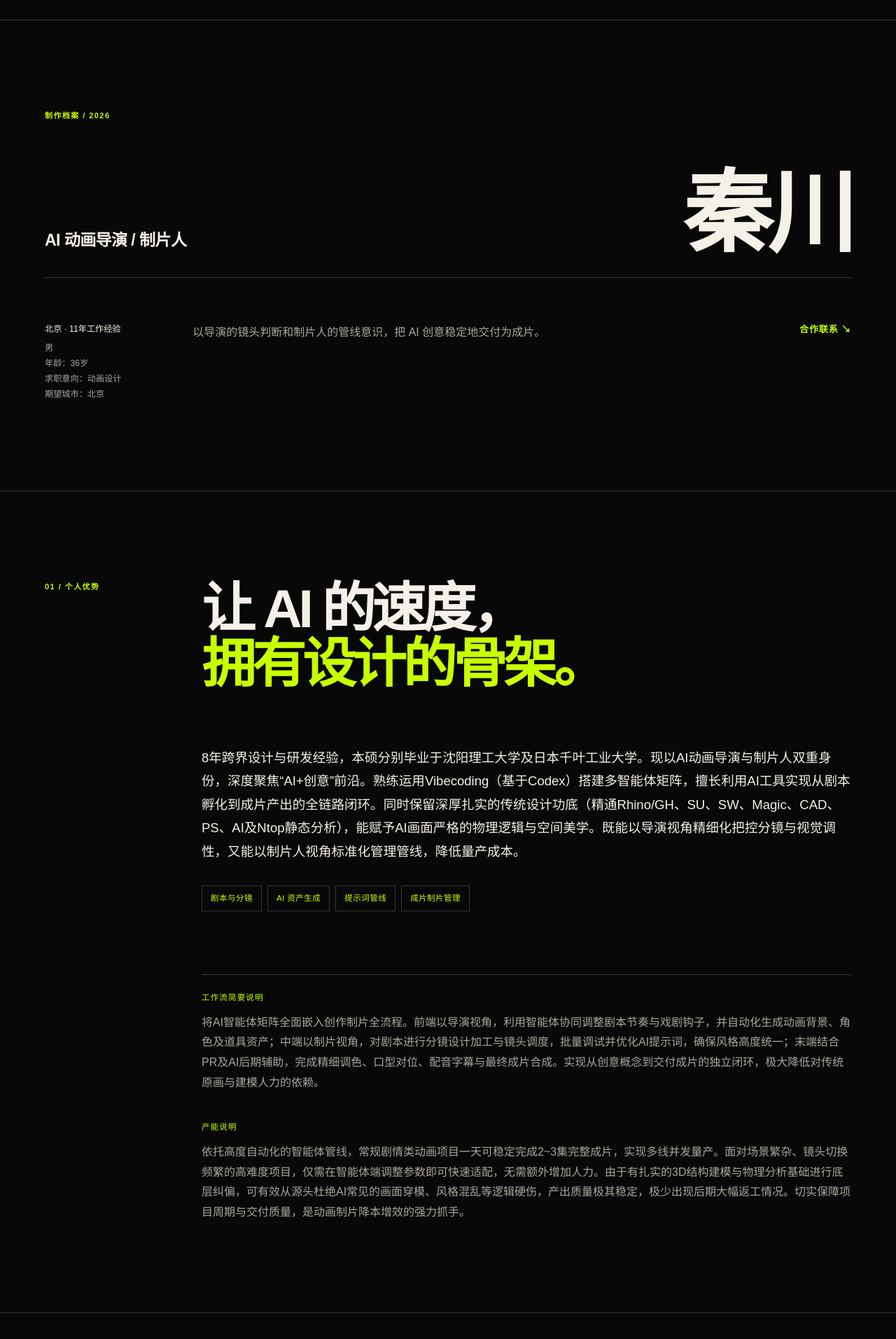
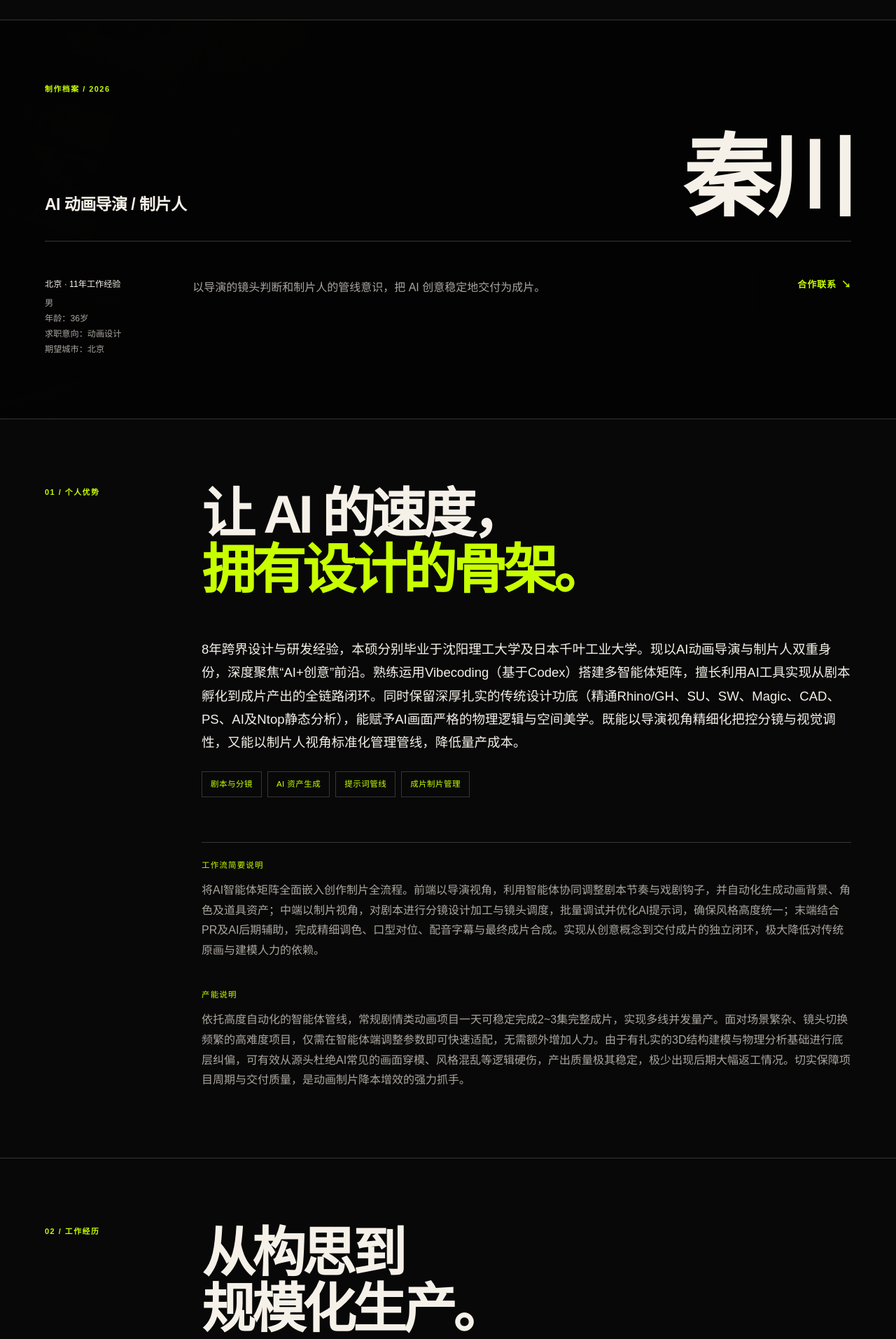
Before and after one commit to QoQ2055/qinchuan-ai, a Next.js app: page / in a window 1280 px wide. Shown: the part 47-1960 px from the top of the page at 70% size. Built offline with nearby package versions, Linux system fonts and the light colour scheme.

Commit message:
feat: add restrained ambient dossier treatment

```diff
--- a/app/globals.css
+++ b/app/globals.css
@@ -32,6 +32,7 @@ body {
 a {
   color: inherit;
   text-decoration: none;
+  transition: color 180ms ease, border-color 180ms ease, opacity 180ms ease;
 }
 
 a:focus-visible {
@@ -91,12 +92,58 @@ a:focus-visible {
   color: var(--signal);
 }
 
+.nav-links a {
+  position: relative;
+  padding-block: 0.4rem;
+}
+
+.nav-links a::after {
+  position: absolute;
+  right: 0;
+  bottom: 0;
+  left: 0;
+  height: 1px;
+  background: var(--signal);
+  content: "";
+  transform: scaleX(0);
+  transform-origin: left;
+  transition: transform 180ms ease;
+}
+
+.nav-links a:hover::after,
+.nav-links a:focus-visible::after {
+  transform: scaleX(1);
+}
+
 .editorial-hero {
+  position: relative;
+  isolation: isolate;
+  overflow: hidden;
   min-height: auto;
-  padding-block: clamp(4rem, 10vw, 9rem);
+  padding-block: clamp(3.25rem, 7vw, 6.5rem);
   display: grid;
-  gap: clamp(2rem, 5vw, 5rem);
+  gap: clamp(1.75rem, 4vw, 3.5rem);
   border-bottom: 1px solid var(--rule);
+}
+
+.editorial-hero::before {
+  position: absolute;
+  z-index: -1;
+  inset: 0;
+  background-color: var(--ink);
+  background-image:
+    linear-gradient(90deg, rgba(8, 8, 8, 0.15), rgba(8, 8, 8, 0.4)),
+    url("/images/editorial-dossier-bg.png");
+  background-position: center;
+  background-size: cover;
+  background-blend-mode: multiply;
+  content: "";
+  opacity: 0.62;
+}
+
+.editorial-hero > * {
+  position: relative;
+  z-index: 1;
 }
 
 .kicker,
@@ -165,6 +212,9 @@ a:focus-visible {
 
 .hero-brief a {
   justify-self: end;
+  display: inline-flex;
+  align-items: center;
+  gap: 0.45rem;
   color: var(--signal);
   font-size: 0.82rem;
   font-weight: 700;
@@ -172,8 +222,17 @@ a:focus-visible {
   white-space: nowrap;
 }
 
+.hero-brief a span {
+  transition: transform 180ms ease;
+}
+
+.hero-brief a:hover span,
+.hero-brief a:focus-visible span {
+  transform: translateX(0.3rem);
+}
+
 .section {
-  padding-block: clamp(5rem, 10vw, 9rem);
+  padding-block: clamp(4rem, 7.5vw, 7rem);
   border-bottom: 1px solid var(--rule);
   display: grid;
   grid-template-columns: var(--rail-width) minmax(0, 1fr);
@@ -202,7 +261,7 @@ a:focus-visible {
 
 .lead {
   max-width: 58rem;
-  margin: clamp(2.5rem, 6vw, 5rem) 0 2rem;
+  margin: clamp(2rem, 4.5vw, 3.5rem) 0 1.5rem;
   color: var(--paper);
   font-size: clamp(1.05rem, 1.45vw, 1.3rem);
   line-height: 1.8;
@@ -220,11 +279,18 @@ a:focus-visible {
   color: var(--signal);
   font-size: 0.72rem;
   letter-spacing: 0.04em;
+  transition: background-color 180ms ease, border-color 180ms ease, transform 180ms ease;
+}
+
+.capabilities span:hover {
+  border-color: var(--signal);
+  background: rgba(200, 255, 0, 0.04);
+  transform: translateY(-2px);
 }
 
 .about-detail {
   max-width: var(--reading-width);
-  margin-top: clamp(3rem, 7vw, 6rem);
+  margin-top: clamp(2.5rem, 5vw, 4.5rem);
   padding-top: 1.5rem;
   border-top: 1px solid var(--rule);
 }
@@ -255,7 +321,7 @@ a:focus-visible {
   display: grid;
   grid-template-columns: var(--rail-width) minmax(0, 1fr);
   gap: clamp(2rem, 5vw, 5rem);
-  margin-bottom: clamp(4rem, 8vw, 7rem);
+  margin-bottom: clamp(3rem, 6vw, 5rem);
 }
 
 .experience-list {
@@ -267,8 +333,15 @@ a:focus-visible {
   display: grid;
   grid-template-columns: var(--rail-width) minmax(0, 1fr);
   gap: clamp(1.25rem, 4vw, 4rem);
-  padding-block: 2.5rem;
+  padding-block: 2.15rem;
   border-top: 1px solid var(--rule);
+  box-shadow: inset 0 0 0 var(--signal);
+  transition: background-color 180ms ease, box-shadow 180ms ease;
+}
+
+.dossier-entry:hover {
+  background: rgba(245, 241, 233, 0.018);
+  box-shadow: inset 2px 0 0 var(--signal);
 }
 
 .dossier-entry:last-child {
@@ -350,16 +423,24 @@ a:focus-visible {
 .project-list {
   display: grid;
   grid-template-columns: repeat(2, minmax(0, 1fr));
-  margin-top: clamp(3rem, 7vw, 6rem);
+  margin-top: clamp(2.25rem, 5vw, 4.5rem);
   border-left: 1px solid var(--rule);
 }
 
 .project-dossier {
   min-width: 0;
-  padding: 2rem;
+  padding: 1.75rem;
   border-top: 1px solid var(--rule);
   border-right: 1px solid var(--rule);
   border-bottom: 1px solid var(--rule);
+  background: rgba(8, 8, 8, 0.72);
+  transition: background-color 180ms ease, border-color 180ms ease, transform 180ms ease;
+}
+
+.project-dossier:hover {
+  border-color: #555;
+  background: rgba(245, 241, 233, 0.025);
+  transform: translateY(-4px);
 }
 
 .project-meta {
@@ -371,7 +452,7 @@ a:focus-visible {
 }
 
 .project-dossier h3 {
-  margin: clamp(2rem, 4vw, 4rem) 0 1.25rem;
+  margin: clamp(1.5rem, 3vw, 3rem) 0 1.1rem;
   font-size: clamp(1.2rem, 2vw, 1.6rem);
   line-height: 1.3;
   letter-spacing: -0.035em;
@@ -390,7 +471,7 @@ a:focus-visible {
   display: grid;
   grid-template-columns: var(--rail-width) repeat(3, minmax(0, 1fr));
   gap: 1.25rem;
-  margin-top: 3rem;
+  margin-top: 2.5rem;
   padding-top: 1.25rem;
   border-top: 1px solid var(--rule);
   color: var(--muted);
@@ -409,7 +490,7 @@ a:focus-visible {
 }
 
 .contact {
-  padding-block: clamp(5rem, 10vw, 9rem) 3rem;
+  padding-block: clamp(4rem, 7.5vw, 6.75rem) 2.5rem;
   background: var(--signal);
   color: var(--ink);
 }
@@ -423,7 +504,7 @@ a:focus-visible {
   grid-template-columns: minmax(0, 2fr) minmax(15rem, 1fr);
   align-items: end;
   gap: clamp(2rem, 6vw, 6rem);
-  margin-top: clamp(4rem, 10vw, 9rem);
+  margin-top: clamp(3rem, 7vw, 6rem);
 }
 
 .contact h2 {
@@ -442,6 +523,13 @@ a:focus-visible {
   font-size: clamp(1rem, 1.75vw, 1.4rem);
   font-weight: 700;
   overflow-wrap: anywhere;
+  transition: padding-left 180ms ease, opacity 180ms ease;
+}
+
+.contact-grid a:hover,
+.contact-grid a:focus-visible {
+  padding-left: 0.35rem;
+  opacity: 0.72;
 }
 
 .contact-grid p {
@@ -490,7 +578,8 @@ a:focus-visible {
   }
 
   .editorial-hero {
-    padding-block: 3.5rem;
+    padding-block: 2.75rem;
+    gap: 1.5rem;
   }
 
   .hero-masthead,
@@ -523,7 +612,8 @@ a:focus-visible {
   }
 
   .section {
-    gap: 2rem;
+    padding-block: 3.5rem;
+    gap: 1.5rem;
   }
 
   .experience-heading {
@@ -535,7 +625,7 @@ a:focus-visible {
   }
 
   .dossier-entry {
-    padding-block: 2rem;
+    padding-block: 1.65rem;
   }
 
   .entry-details p {
@@ -549,7 +639,7 @@ a:focus-visible {
   }
 
   .project-dossier {
-    padding: 1.5rem 0;
+    padding: 1.25rem 0;
     border-right: 0;
   }
 
@@ -560,6 +650,11 @@ a:focus-visible {
 
   .contact-grid {
     align-items: start;
+    margin-top: 2.5rem;
+  }
+
+  .contact {
+    padding-block: 3.5rem 2.25rem;
   }
 }
 
@@ -579,4 +674,12 @@ a:focus-visible {
   html {
     scroll-behavior: auto;
   }
+
+  *,
+  *::before,
+  *::after {
+    animation-duration: 0.01ms !important;
+    animation-iteration-count: 1 !important;
+    transition-duration: 0.01ms !important;
+  }
 }
```
Also changed, not shown: public/images/editorial-dossier-bg.png (added), 1 other file (tests, documents, lock files or other folders).
